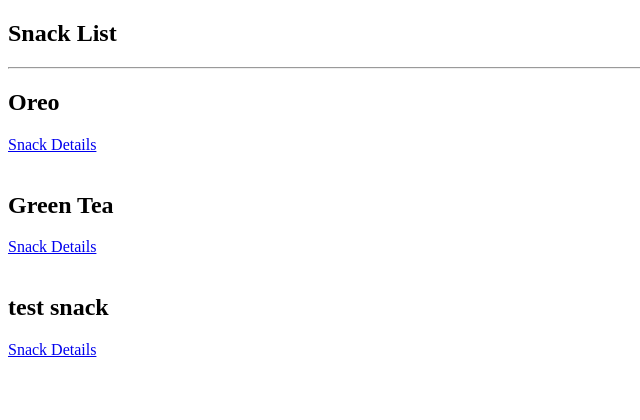
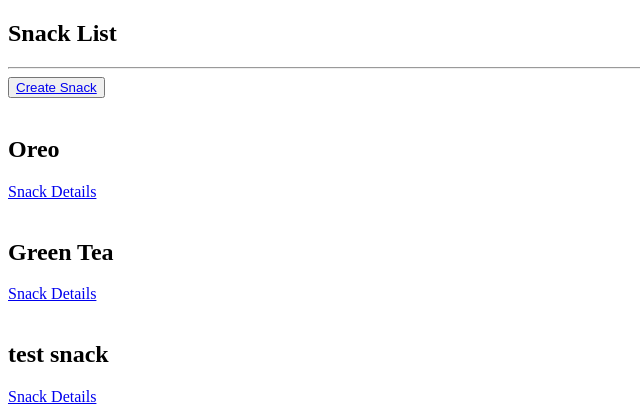
Before and after one commit to reema-eilouti/django-snacks, a Django app: page /snack_list in a window 1280 px wide. Shown: the part 26-446 px from the top of the page, without its empty margins (0-640 px from the left). Run offline with Django 3.2, Linux system fonts and the light colour scheme; data comes from the database, SQL or seed files in the repository; both versions use the stored data as it was after the commit.

Commit message:
lab28 done

```diff
--- a/django_snacks/snacks/models.py
+++ b/django_snacks/snacks/models.py
@@ -1,5 +1,6 @@
 from django.db import models
 from django.contrib.auth import get_user_model
+from django.urls import reverse
 
 # Create your models here.
 
@@ -10,3 +11,6 @@
 
     def __str__(self):
         return self.name
+
+    def get_absolute_url(self):
+        return reverse('snack_list')
--- a/django_snacks/snacks/urls.py
+++ b/django_snacks/snacks/urls.py
@@ -10,5 +10,8 @@
     path('home/', views.HomePageView.as_view(), name = 'home'),
     path('about', views.AboutView.as_view(), name = 'about'),
     path('snack_list', views.SnackListView.as_view(), name = 'snack_list'),
-    path('snack_detail <int:pk>', views.SnackDetailView.as_view(), name = 'snack_detail'),
+    path('snack_detail/<int:pk>', views.SnackDetailView.as_view(), name = 'snack_detail'),
+    path('snack_create', views.SnackCreateView.as_view(), name='snack_create'),
+    path('update_snack/<int:pk>', views.SnackUpdateView.as_view(), name = 'snack_update'),
+    path('delete_snack/<int:pk>', views.SnackDeleteView.as_view(), name = 'snack_delete'),
 ]
--- a/django_snacks/snacks/views.py
+++ b/django_snacks/snacks/views.py
@@ -1,7 +1,8 @@
 from django.shortcuts import render
 from django.http import HttpResponse
-from django.views.generic import TemplateView, ListView, DetailView
+from django.views.generic import TemplateView, ListView, DetailView, CreateView, UpdateView, DeleteView
 from . import models
+from django.urls import reverse_lazy
 
 
 # Create your views here.
@@ -24,3 +25,18 @@
 class SnackDetailView(DetailView):
     template_name = 'snack_detail.html'
     model = models.Snack
+
+class SnackCreateView(CreateView):
+    template_name = 'snack_create.html'
+    model = models.Snack
+    fields = ['name', 'purchaser', 'description']
+
+class SnackUpdateView(UpdateView):
+    template_name = 'snack_update.html'
+    model = models.Snack
+    fields = ['name', 'purchaser', 'description']
+
+class SnackDeleteView(DeleteView):
+    template_name = 'snack_delete.html'
+    model = models.Snack
+    success_url = reverse_lazy('snack_list')
--- a/django_snacks/templates/snack_detail.html
+++ b/django_snacks/templates/snack_detail.html
@@ -10,4 +10,9 @@
 <br><br>
 <h4>Snack Discription: </h4>{{snack.description}}
 
+<br><br><br>
+
+<button><a href = "{% url 'snack_update' snack.pk %}">Update Snack</a></button>
+<button><a href = "{% url 'snack_delete' snack.pk %}">Delete Snack</a></button>
+
 {% endblock content %}
--- a/django_snacks/templates/snack_list.html
+++ b/django_snacks/templates/snack_list.html
@@ -4,6 +4,10 @@
 <h2>Snack List</h2>
 
 <hr>
+
+<button><a href="{% url 'snack_create' %}">Create Snack</a></button>
+
+<br><br>
 
 {% for snack in object_list %}
 <h2>{{ snack.name }}</h2> <a href="{% url 'snack_detail' snack.pk %}">Snack Details</a>
```
Also changed, not shown: django_snacks/snacks/tests.py (+42 -0 lines), django_snacks/templates/snack_create.html (added, +20 -0 lines), django_snacks/templates/snack_delete.html (added, +19 -0 lines), django_snacks/templates/snack_update.html (added, +20 -0 lines), django_snacks/db.sqlite3.
